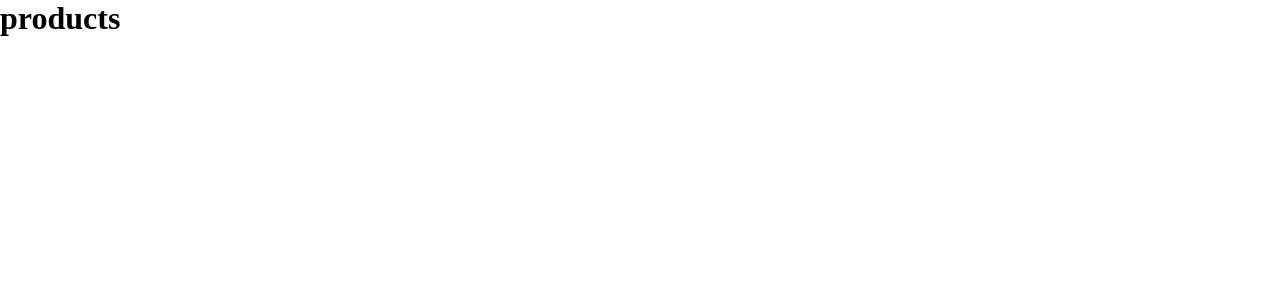
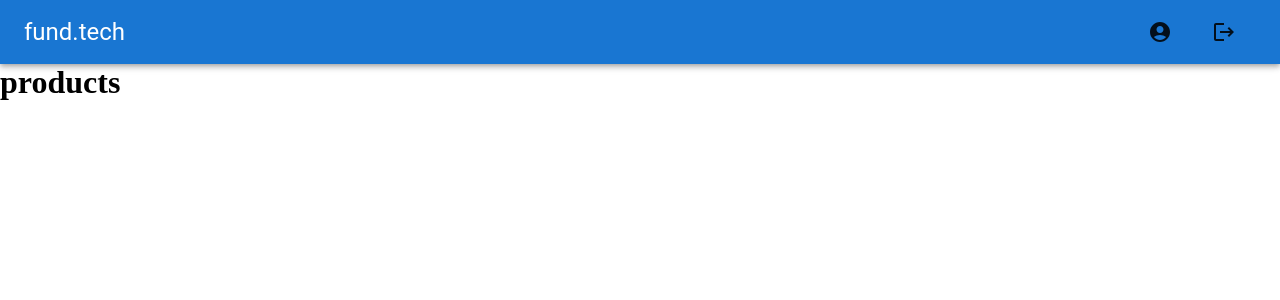
Before and after one commit to Akshaay9/Edufund-stock-portfolio-App, a React (Create React App) app: page / in a window 1280 px wide. Shown: the top 300 px of the page. Built offline with nearby package versions, Linux system fonts and the light colour scheme.

Commit message:
feat:added menu bar

```diff
--- a/package.json
+++ b/package.json
@@ -5,6 +5,7 @@
   "dependencies": {
     "@emotion/react": "^11.4.1",
     "@emotion/styled": "^11.3.0",
+    "@material-ui/core": "^4.12.3",
     "@mui/icons-material": "^5.0.1",
     "@mui/material": "^5.0.2",
     "@reduxjs/toolkit": "^1.6.1",
--- a/src/App.css
+++ b/src/App.css
@@ -5,6 +5,10 @@
   margin: 0%;
   box-sizing: border-box;
 }
+a {
+  text-decoration: none;
+  color: inherit;
+}
 @media screen and (max-width: 43.25rem) {
   * {
     -webkit-tap-highlight-color: rgba(255, 255, 255, 0);
--- a/src/App.js
+++ b/src/App.js
@@ -5,11 +5,13 @@
 import ProductListing from "./pages/productListing/ProductListing";
 import Profile from "./pages/profile/Profile";
 import Product from "./pages/individualProduct/Product";
+import Nav from "./components/navbar/Nav";
 
 function App() {
   return (
     <>
       <BrowserRouter>
+        <Nav />
         <Routes>
           <Route path="/landing" element={<Landing />} />
           <Route path="/" element={<ProductListing />} />
--- /dev/null
+++ b/src/components/navbar/Nav.js
@@ -0,0 +1,61 @@
+import React from "react";
+import "./nav.css";
+import AppBar from "@mui/material/AppBar";
+import Box from "@mui/material/Box";
+import Toolbar from "@mui/material/Toolbar";
+import Typography from "@mui/material/Typography";
+import IconButton from "@mui/material/IconButton";
+import AccountCircle from "@mui/icons-material/AccountCircle";
+import LogoutIcon from "@mui/icons-material/Logout";
+import Button from "@material-ui/core/Button";
+import { NavLink } from "react-router-dom";
+
+function Nav() {
+  return (
+    <div>
+      <Box sx={{ flexGrow: 1 }}>
+        <AppBar position="static">
+          <Toolbar>
+            <NavLink to="/"></NavLink>
+            <Typography
+              variant="h5"
+              component="div"
+              sx={{ flexGrow: 1, cursor: "pointer" }}
+            >
+              <NavLink to="/"> fund.tech</NavLink>
+            </Typography>
+
+            <div>
+              <IconButton
+                size="xl"
+                aria-label="account of current user"
+                aria-controls="menu-appbar"
+                aria-haspopup="true"
+                color="inherit"
+              >
+                <NavLink to="/profile">
+                  <Button color="">
+                    <AccountCircle />
+                  </Button>
+                </NavLink>
+              </IconButton>
+              <IconButton
+                size="xl"
+                aria-label="account of current user"
+                aria-controls="menu-appbar"
+                aria-haspopup="true"
+                color="inherit"
+              >
+                <Button color="">
+                  <LogoutIcon />
+                </Button>
+              </IconButton>
+            </div>
+          </Toolbar>
+        </AppBar>
+      </Box>
+    </div>
+  );
+}
+
+export default Nav;
```
Also changed, not shown: src/components/navbar/nav.css (added), 1 other file (tests, documents, lock files or other folders).
